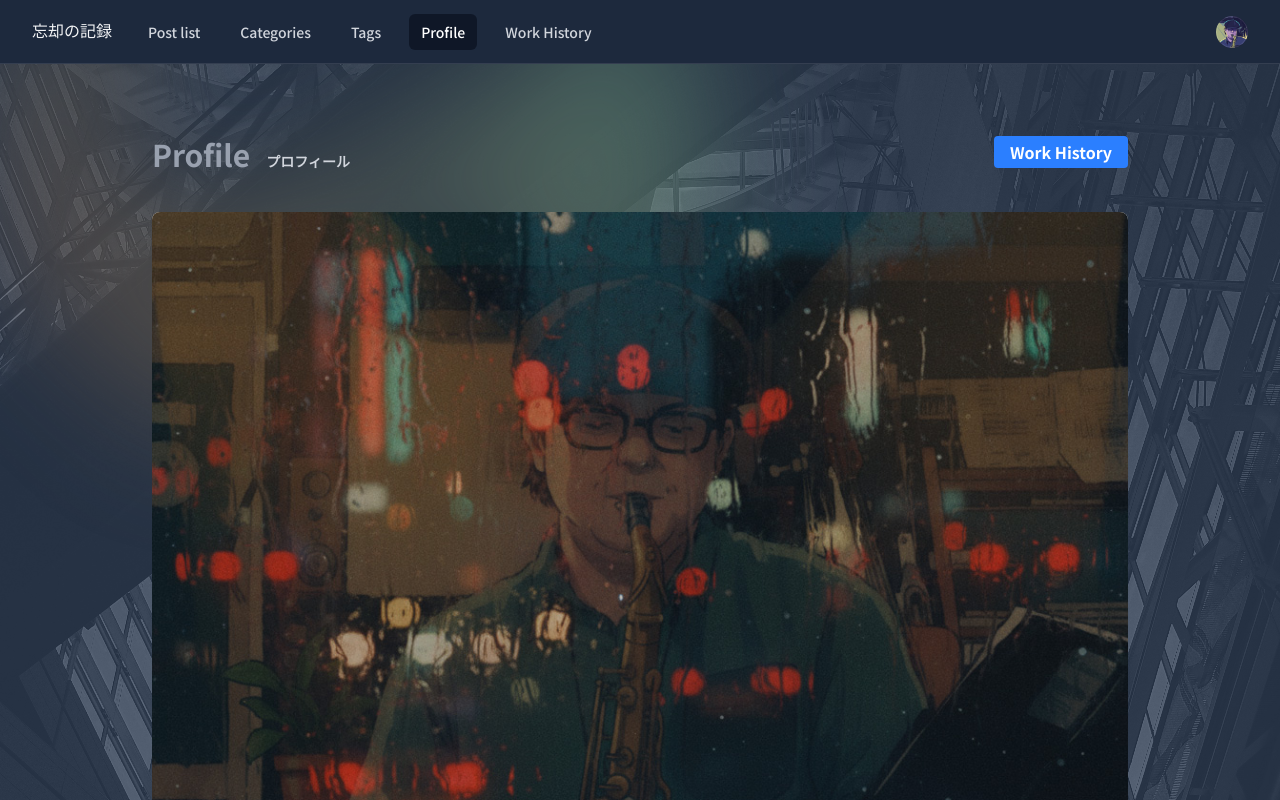
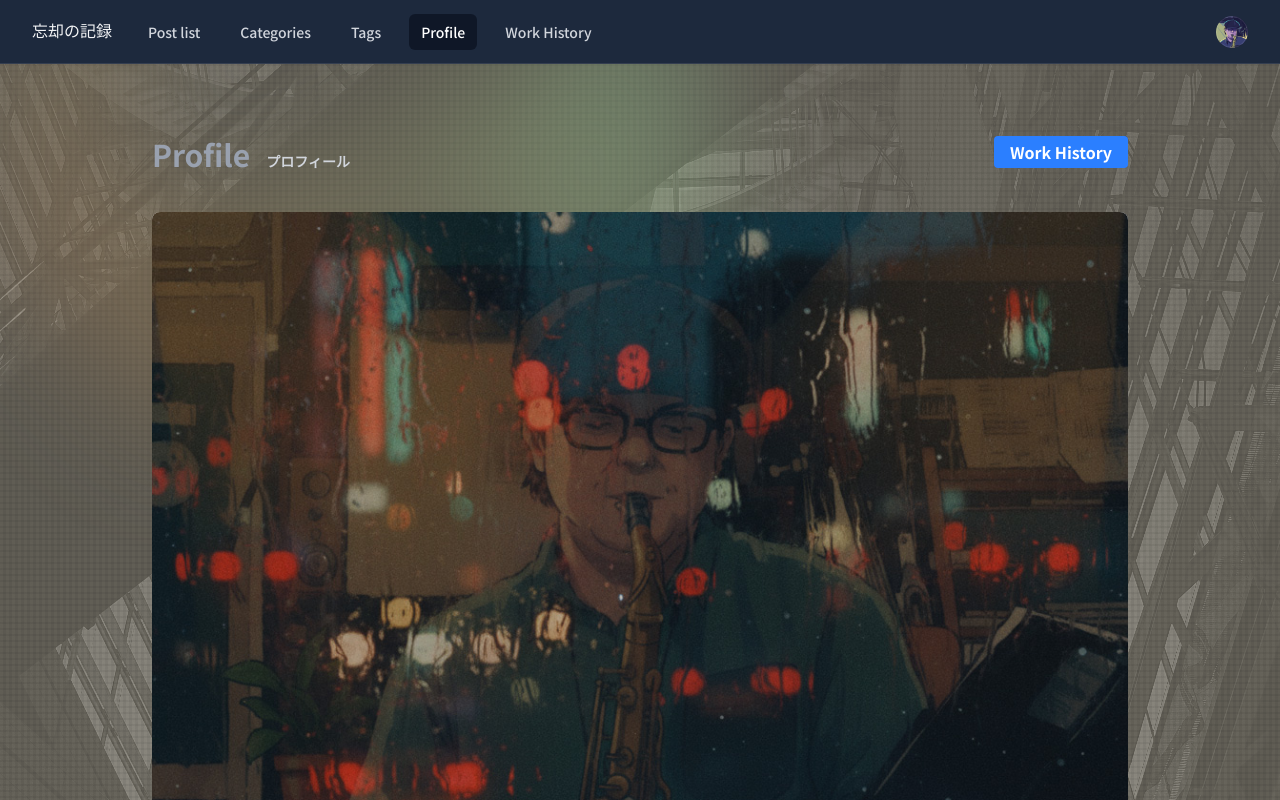
Before and after one commit to yukikim/my_test_blog, a Next.js app: page /profile in a window 1280 px wide. Shown: the top 800 px of the page. Built offline with nearby package versions, Linux system fonts and the light colour scheme; a web font is replaced by a local one.

Commit message:
バックグランドテクスチャ設定

```diff
--- a/app/globals.css
+++ b/app/globals.css
@@ -29,6 +29,8 @@
   --color-venice-blue-800: #0c5280;
   --color-venice-blue-900: #10456a;
   --color-venice-blue-950: #0b2c46;
+
+
 }
 
 @layer components {
@@ -77,6 +79,17 @@
   .page-bg {
     @apply bg-white text-zinc-900 dark:bg-zinc-950 dark:text-zinc-100;
   }
+
+.paper-background {
+  background-color: #7b776bc6; /* 紙のベース色 */
+  background-image:
+    linear-gradient(90deg, transparent 50%, rgba(0,0,0,0.05) 50%), /* ノイズ的な模様 */
+    linear-gradient(rgba(0,0,0,0.05) 2px, transparent 2px); /* ほのかな繊維の質感 */
+  background-size: 6px 6px; /* テクスチャの細かさ */
+  box-shadow: 0 1px 3px rgba(0,0,0,0.3); /* 紙の立体感 */
+}
+
+
 }
 
 
--- a/app/layout.tsx
+++ b/app/layout.tsx
@@ -23,7 +23,8 @@ export default function RootLayout({
       >
       <NavBar/>
       <div className="min-h-[calc(100vh-140px)] bg-[url('/images/background-img001.jpg')] bg-cover bg-fixed bg-center bg-no-repeat">
-        <div className="back-coler min-h-[calc(100vh-140px)]">
+        {/* <div className="back-coler min-h-[calc(100vh-140px)]"> */}
+        <div className="paper-background min-h-[calc(100vh-140px)]">
 
             <div className="relative isolate px-0 lg:px-8">
                 <div
```
